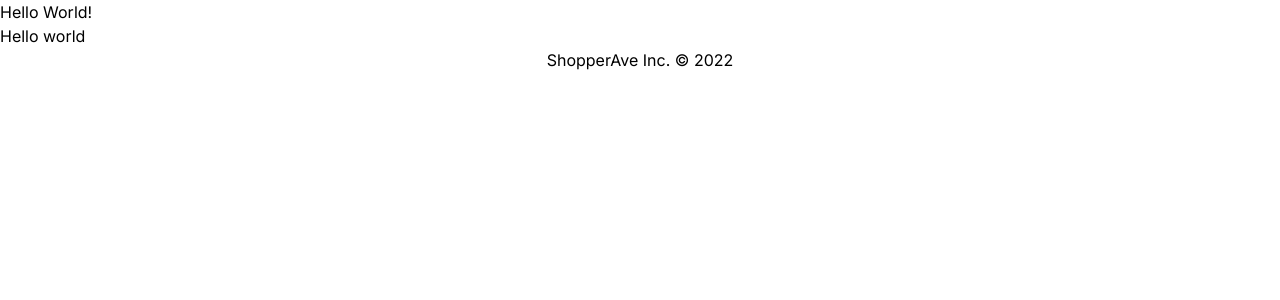
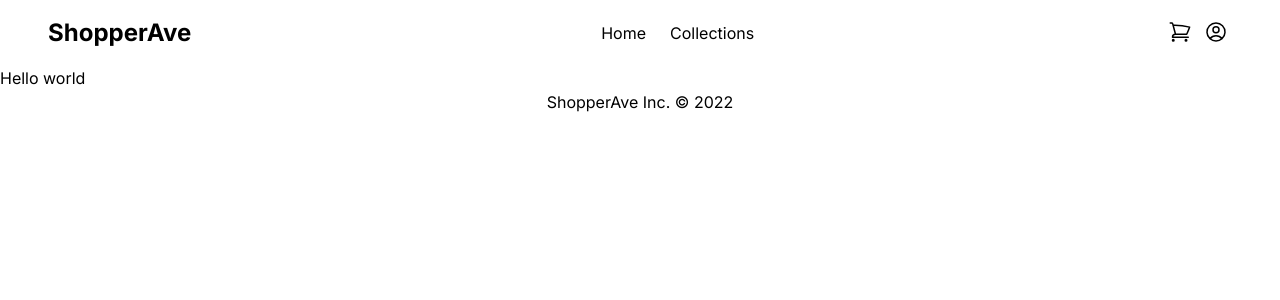
Before and after one commit to abdulsamad/shopper-ave, a Next.js app in the folder apps/client/: page / in a window 1280 px wide. Shown: the top 300 px of the page. Built offline with nearby package versions, Linux system fonts and the light colour scheme.

Commit message:
:construction: Added base navbar

```diff
--- a/apps/client/src/components/navbar/index.tsx
+++ b/apps/client/src/components/navbar/index.tsx
@@ -3,14 +3,29 @@ import Link from 'next/link';
 import { motion } from 'framer-motion';
 import { ShoppingCartIcon, UserCircleIcon } from '@heroicons/react/24/outline';
 
-import MobileNav from './MobileNav';
-
 const Index = () => {
   const [opened, setOpened] = useState(false);
 
   return (
-    <motion.nav className="" initial={{ opacity: 0 }} animate={{ opacity: 1 }}>
-      <h1>Hello World!</h1>
+    <motion.nav
+      className="flex items-center justify-between px-12 py-4"
+      initial={{ opacity: 0 }}
+      animate={{ opacity: 1 }}>
+      <h1 className="text-2xl font-bold">ShopperAve</h1>
+      <div className="flex space-x-6">
+        <Link href="/">Home</Link>
+        <Link href="/">Collections</Link>
+      </div>
+      <div className="space-x-1">
+        <button className="p-1">
+          <ShoppingCartIcon className="h-6 w-6" />
+          <div className="sr-only">Cart</div>
+        </button>
+        <button className="p-1">
+          <UserCircleIcon className="h-6 w-6" />
+          <div className="sr-only">User Profile</div>
+        </button>
+      </div>
     </motion.nav>
   );
 };
```
